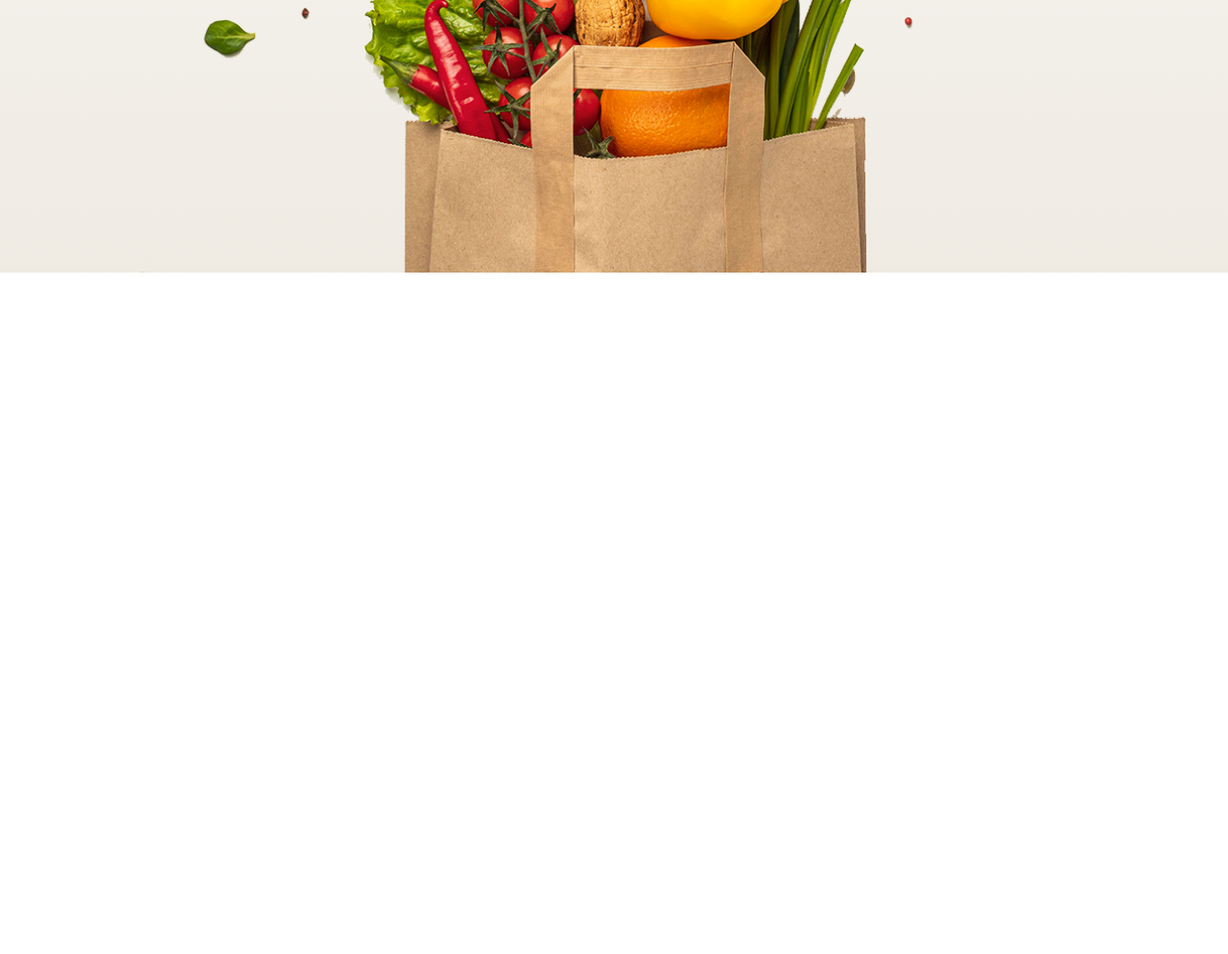
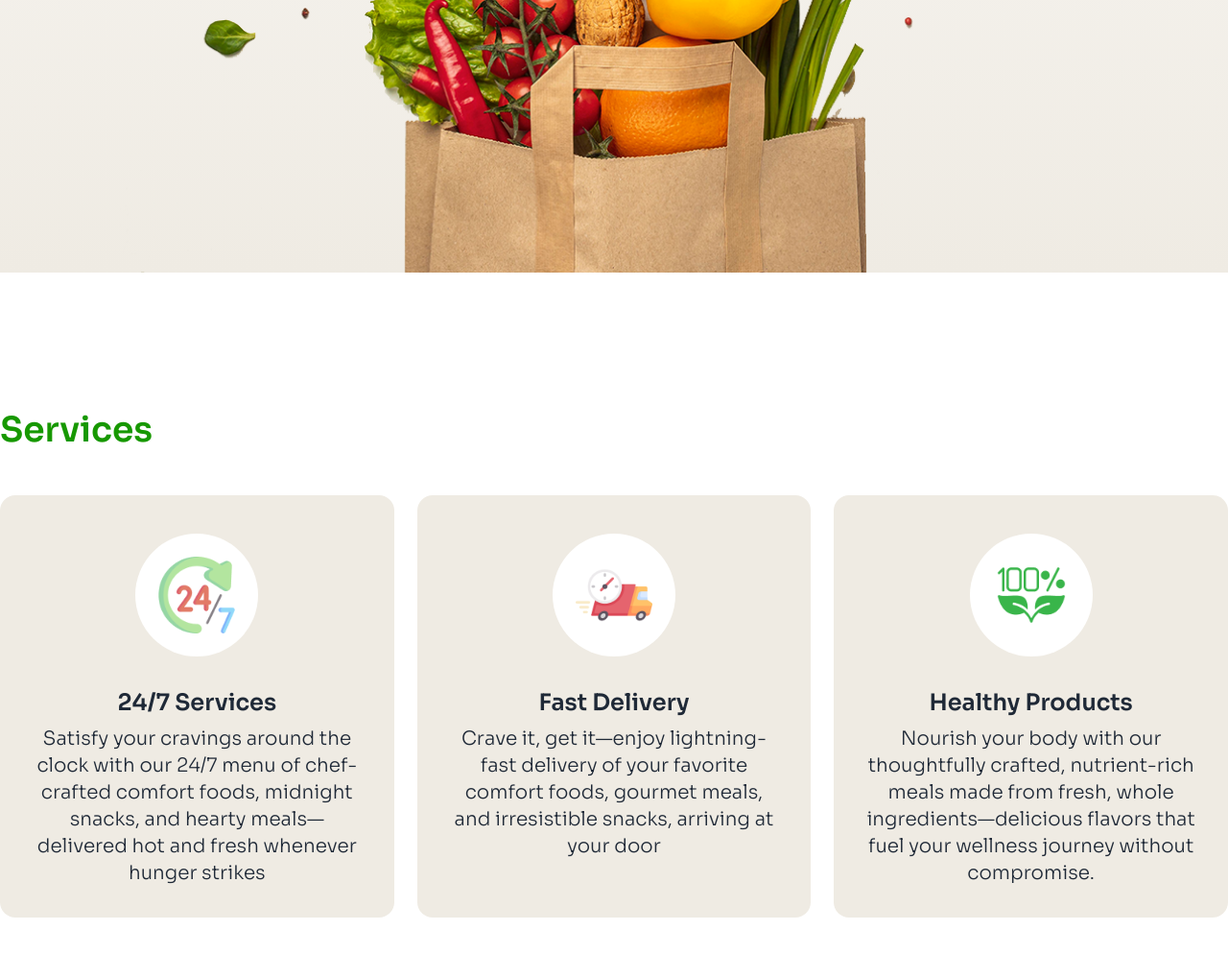
Before and after one commit to ron7116/nature-platter, a plain HTML site: page index.html in a window 1280 px wide. Shown: the part 933-1927 px from the top of the page at 96% size. Before the commit the page ends 1217 px from the top, so only its background shows below. Drawn offline with nearby package versions, Linux system fonts and the light colour scheme.

Commit message:
services part completed

```diff
--- a/index.html
+++ b/index.html
@@ -100,7 +100,7 @@
           Freshness <span class="text-[#179800]">You Can</span> <br />
           <span class="text-[#179800]">Count</span> On, Prices You’ll Love!
         </h1>
-        <p class="text-[20px] max-w-[800px] mx-auto">
+        <p class="text-[20px] max-w-[800px] mx-auto px-4 lg:px-0">
           Shop your daily essentials at unbeatable prices. From fresh produce to
           pantry staples, we’ve got you covered every day!
         </p>
@@ -108,7 +108,71 @@
       </div>
     </header>
     <!-- main part -->
-    <main></main>
+    <main>
+      <!-- services part -->
+      <section class="container mx-auto my-36 px-4 lg:px-0">
+        <h3 class="font-semibold text-4xl text-[#179800] mb-12">Services</h3>
+        <!-- services cards -->
+        <div class="grid grid-cols-1 lg:grid-cols-3 gap-6">
+          <!-- card 1 -->
+          <div class="card bg-[#EFEBE3]">
+            <figure class="px-10 pt-10">
+              <div class="avatar">
+                <div class="w-32 p-6 bg-white rounded-full">
+                  <img src="c2-assets/service.png" />
+                </div>
+              </div>
+            </figure>
+            <div class="card-body items-center text-center">
+              <h2 class="card-title font-semibold text-2xl">24/7 Services</h2>
+              <p class="font-light text-xl">
+                Satisfy your cravings around the clock with our 24/7 menu of
+                chef-crafted comfort foods, midnight snacks, and hearty
+                meals—delivered hot and fresh whenever hunger strikes
+              </p>
+            </div>
+          </div>
+          <!-- card 2 -->
+          <div class="card bg-[#EFEBE3]">
+            <figure class="px-10 pt-10">
+              <div class="avatar">
+                <div class="w-32 bg-white p-6 rounded-full">
+                  <img src="c2-assets/delivery.png" />
+                </div>
+              </div>
+            </figure>
+            <div class="card-body items-center text-center">
+              <h2 class="card-title font-semibold text-2xl">Fast Delivery</h2>
+              <p class="font-light text-xl">
+                Crave it, get it—enjoy lightning-fast delivery of your favorite
+                comfort foods, gourmet meals, and irresistible snacks, arriving
+                at your door
+              </p>
+            </div>
+          </div>
+          <!-- card 3 -->
+          <div class="card bg-[#EFEBE3]">
+            <figure class="px-10 pt-10">
+              <div class="avatar">
+                <div class="w-32 p-6 bg-white rounded-full">
+                  <img src="c2-assets/healthy.png" />
+                </div>
+              </div>
+            </figure>
+            <div class="card-body items-center text-center">
+              <h2 class="card-title font-semibold text-2xl">
+                Healthy Products
+              </h2>
+              <p class="font-light text-xl">
+                Nourish your body with our thoughtfully crafted, nutrient-rich
+                meals made from fresh, whole ingredients—delicious flavors that
+                fuel your wellness journey without compromise.
+              </p>
+            </div>
+          </div>
+        </div>
+      </section>
+    </main>
     <!-- footer part -->
     <footer></footer>
   </body>
```
